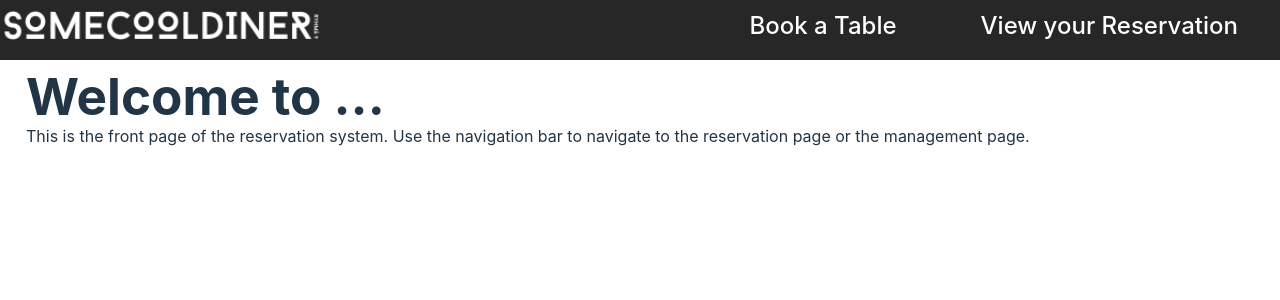
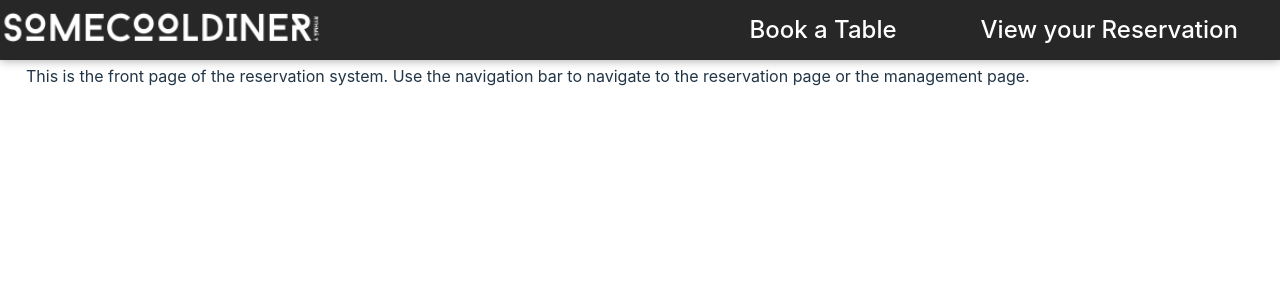
Before and after one commit to tommiri/fs-reservation-system, a React (Vite) app in the folder frontend/: page / in a window 1280 px wide. Shown: the top 300 px of the page. Built offline with nearby package versions, Linux system fonts and the light colour scheme; the HTML template or start-up script is replaced by a standard one.

Commit message:
Made NavBar fixed and more centered

```diff
--- a/frontend/src/components/NavBar.jsx
+++ b/frontend/src/components/NavBar.jsx
@@ -1,14 +1,21 @@
-import React from "react";
-import styled from "styled-components";
+import React from 'react';
+import styled from 'styled-components';
 
-import NavItem from "./NavItem";
-import { useNavigate } from "react-router-dom";
+import NavItem from './NavItem';
+import { useNavigate } from 'react-router-dom';
 
 const Container = styled.nav`
   display: flex;
   flex-direction: row;
   justify-content: space-between;
   background-color: #272727;
+  box-shadow: 0 0 10px 0 #00000060;
+  position: fixed;
+  top: 0;
+  left: 0;
+  right: 0;
+  height: 60px;
+  align-items: center;
 `;
 
 const NavContainer = styled.div`
@@ -21,6 +28,7 @@ const Image = styled.img`
   height: auto;
   width: 321px;
   max-height: 61px;
+  margin-top: 4px;
 `;
 
 const LogoContainer = styled.div`
@@ -33,7 +41,7 @@ const NavBar = () => {
     <Container>
       <LogoContainer
         onClick={() => {
-          navigate("/");
+          navigate('/');
         }}
       >
         <Image src="./public/logo.png" alt="logo" />
```
